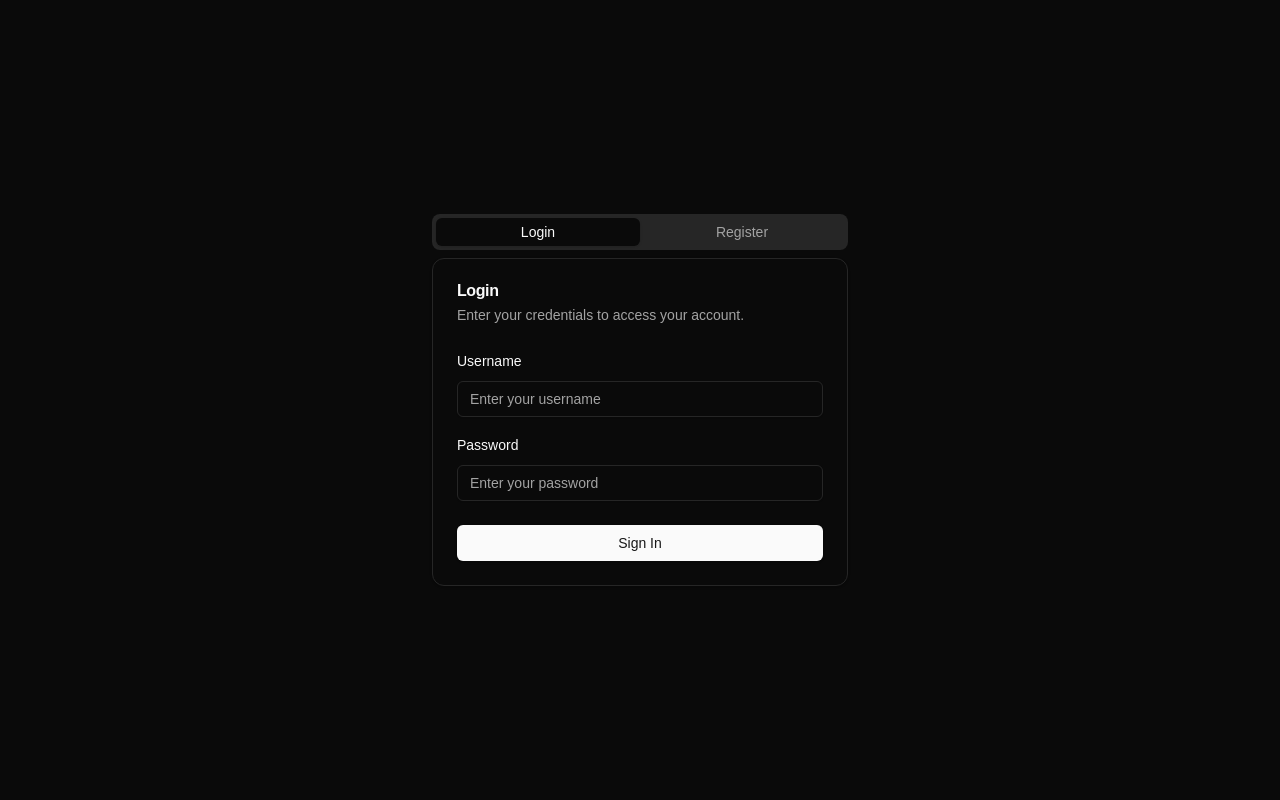
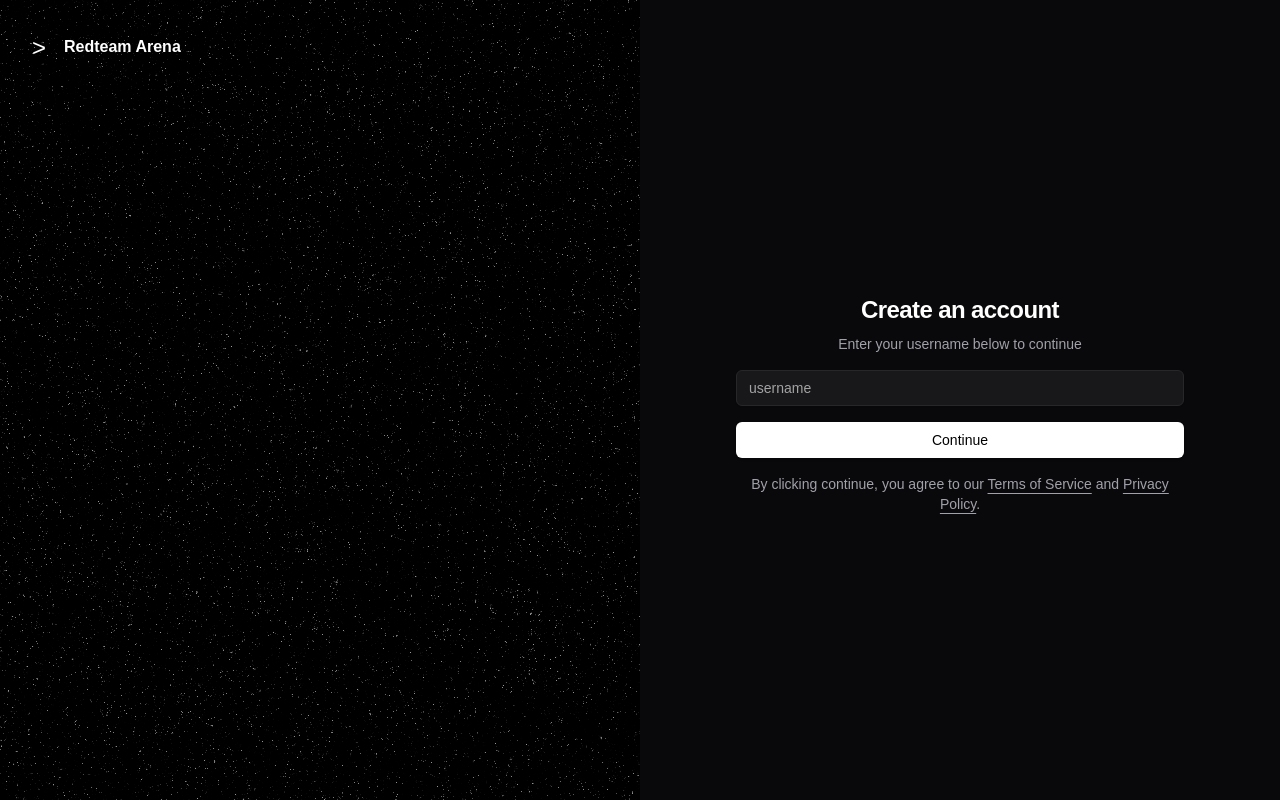
Before and after one commit to shizhouxing/project-enigma, a Next.js app: page /login in a window 1280 px wide. Built offline with nearby package versions, Linux system fonts and the light colour scheme.

Commit message:
add dummy authentication page

```diff
--- a/src/components/cards/auth.tsx
+++ b/src/components/cards/auth.tsx
@@ -1,146 +1,306 @@
-'use client';
-import { useState } from 'react';
-import { Card, CardContent, CardDescription, CardFooter, CardHeader, CardTitle } from '@/components/ui/card';
-import { Input } from '@/components/ui/input';
-import { Button } from '@/components/ui/button';
-import { Label } from '@/components/ui/label';
-import { Tabs, TabsContent, TabsList, TabsTrigger } from '@/components/ui/tabs';
-import { Alert, AlertDescription } from '@/components/ui/alert';
-import { Loader2 } from 'lucide-react';
+"use client";
+import React, { useState } from "react";
+import { Button } from "@/components/ui/button";
+import { Input } from "@/components/ui/input";
+import { Tabs, TabsContent } from "@/components/ui/tabs";
+import { SignupFormSchema } from "@/lib/definition";
+import { Alert, AlertDescription } from "../ui/alert";
+import { Label } from "../ui/label";
+import Link from "next/link";
 
-export default function AuthCard() {
-  const [loading, setLoading] = useState(false);
-  const [error, setError] = useState('');
+const NoisePattern = () => (
+  <svg
+    className="absolute inset-0 w-full h-full opacity-32"
+    xmlns="http://www.w3.org/2000/svg"
+    version="1.1"
+    xmlnsXlink="http://www.w3.org/1999/xlink"
+    viewBox="0 0 700 700"
+    preserveAspectRatio="none"
+  >
+    <defs>
+      <filter
+        id="nnnoise-filter"
+        x="-20%"
+        y="-20%"
+        width="140%"
+        height="140%"
+        filterUnits="objectBoundingBox"
+        primitiveUnits="userSpaceOnUse"
+        colorInterpolationFilters="linearRGB"
+      >
+        <feTurbulence
+          type="fractalNoise"
+          baseFrequency="0.162"
+          numOctaves="4"
+          seed="15"
+          stitchTiles="stitch"
+          x="0%"
+          y="0%"
+          width="100%"
+          height="100%"
+          result="turbulence"
+        />
+        <feSpecularLighting
+          surfaceScale="24"
+          specularConstant="0.6"
+          specularExponent="20"
+          lightingColor="#ffffff"
+          x="0%"
+          y="0%"
+          width="100%"
+          height="100%"
+          in="turbulence"
+          result="specularLighting"
+        >
+          <feDistantLight azimuth="3" elevation="30" />
+        </feSpecularLighting>
+      </filter>
+    </defs>
+    <rect width="700" height="700" fill="transparent" />
+    <rect
+      width="700"
+      height="700"
+      fill="#ffffff"
+      filter="url(#nnnoise-filter)"
+    />
+  </svg>
+);
 
-  const handleSubmit = async (event: React.FormEvent<HTMLFormElement>) => {
-    event.preventDefault();
-    setLoading(true);
-    setError('');
+const AuthPage = () => {
+  const [username, setUsername] = useState("");
+  const [password, setPassword] = useState("");
+  const [confirmPassword, setConfirmPassword] = useState("");
+  const [step, setStep] = useState("username"); // username, signin, signup
+  const [error, setError] = useState("");
 
-    // Simulate API call
-    await new Promise<void>(resolve => setTimeout(resolve, 1000));
-
-    setLoading(false);
-    // Add your actual form submission logic here
-    // ...
+  // Simulate checking if user exists
+  const checkUserExists = async (username: string) => {
+    // Replace this with your actual API call
+    return new Promise((resolve) => {
+      setTimeout(() => {
+        // Simulate some existing usernames
+        const existingUsers = ["john", "jane", "admin"];
+        resolve(existingUsers.includes(username.toLowerCase()));
+      }, 500);
+    });
   };
 
+  const handleUsernameSubmit = async () => {
+    if (!username) {
+      setError("Username is required");
+      return;
+    }
+
+    try {
+      const userExists = await checkUserExists(username);
+      setStep(userExists ? "signin" : "signup");
+      setError("");
+    } catch (err) {
+      setError("Error checking username");
+    }
+  };
+
+  const handleSignIn = async (e: React.FormEvent<HTMLFormElement>) => {
+    e.preventDefault();
+    if (!password) {
+      setError("Password is required");
+      return;
+    }
+    // Add your sign-in logic here
+    console.log("Signing in:", { username, password });
+  };
+
+  const handleSignUp = async (e: React.FormEvent<HTMLFormElement>) => {
+    e.preventDefault();
+    if (!password) {
+      setError("Password is required");
+      return;
+    }
+    if (password !== confirmPassword) {
+      setError("Passwords do not match");
+      return;
+    }
+    if (password.length < 8) {
+      setError("Password must be at least 8 characters");
+      return;
+    }
+    // Add your sign-up logic here
+    console.log("Signing up:", { username, password });
+  };
 
   return (
-    <div className="dark flex items-center justify-center min-h-screen">
-      <div className="w-full max-w-md p-4">
-        <Tabs defaultValue="login" className="w-full">
-          <TabsList className="grid w-full grid-cols-2">
-            <TabsTrigger value="login">Login</TabsTrigger>
-            <TabsTrigger value="register">Register</TabsTrigger>
-          </TabsList>
+    <div className="min-h-screen grid grid-cols-2">
+      {/* Left section with testimonial */}
+      <div className="bg-black p-8 flex flex-col justify-between relative overflow-hidden">
+        <NoisePattern />
+        {/* Content overlay */}
+        <div className="relative z-10">
+          <Link href={"/"}>
+            <div className="flex items-center gap-2">
+              <div className="h-[1.9rem] w-6 text-2xl text-white">{">"}</div>
+              <span className="text-white font-semibold">Redteam Arena</span>
+            </div>
+          </Link>
+        </div>
+      </div>
 
-          <TabsContent value="login">
-            <Card>
-              <CardHeader>
-                <CardTitle>Login</CardTitle>
-                <CardDescription>
-                  Enter your credentials to access your account.
-                </CardDescription>
-              </CardHeader>
-              <form onSubmit={handleSubmit}>
-                <CardContent className="space-y-4">
+      {/* Right section with auth forms */}
+      <div className="flex flex-col justify-center p-8 bg-zinc-950">
+        <div className="w-full max-w-md mx-auto space-y-6">
+          <Tabs defaultValue="signup" className="w-full">
+            <TabsContent value="signup" className="space-y-4">
+              <div className="space-y-2 text-center">
+                <h1 className="text-2xl font-semibold tracking-tight text-white">
+                  {step === "username" && "Create an account"}
+                  {step === "signin" && "Sign in"}
+                  {step === "signup" && "Create account"}
+                </h1>
+                <p className="text-sm text-zinc-400">
+                  {step === "username" &&
+                    "Enter your username below to continue"}
+                  {step === "signin" && "Enter your password to sign in"}
+                  {step === "signup" &&
+                    "Create a password for your new account"}
+                </p>
+              </div>
+
               {error && (
-                    <Alert variant="destructive">
+                <Alert
+                  variant="destructive"
+                  className="bg-red-900/20 border-red-900/50 text-red-400"
+                >
                   <AlertDescription>{error}</AlertDescription>
                 </Alert>
               )}
+
+              <div className="space-y-4">
+                {step === "username" && (
+                  <>
+                    <Input
+                      type="text"
+                      placeholder="username"
+                      value={username}
+                      onChange={(e) => setUsername(e.target.value)}
+                      className="bg-zinc-900 border-zinc-800 text-white"
+                    />
+                    <Button
+                      className="w-full bg-white text-black hover:bg-gray-100"
+                      onClick={handleUsernameSubmit}
+                    >
+                      Continue
+                    </Button>
+                  </>
+                )}
+
+                {step === "signin" && (
+                  <form onSubmit={handleSignIn} className="space-y-4">
                     <div className="space-y-2">
-                    <Label htmlFor="username">Username</Label>
+                      <div className="text-sm text-zinc-400">
+                        Signing in as {username}
+                      </div>
                       <Input
-                      id="username"
-                      type="username"
-                      placeholder="Enter your username"
-                      required
+                        type="password"
+                        placeholder="Password"
+                        value={password}
+                        onChange={(e) => setPassword(e.target.value)}
+                        className="bg-zinc-900 border-zinc-800 text-white"
                       />
                     </div>
-                  <div className="space-y-2">
-                    <Label htmlFor="password">Password</Label>
-                    <Input
-                      id="password"
-                      type="password"
-                      placeholder="Enter your password"
-                      required
-                    />
-                  </div>
-                </CardContent>
-                <CardFooter className="flex flex-col space-y-4">
                     <Button
                       type="submit"
-                    className="w-full"
-                    disabled={loading}
+                      className="w-full bg-white text-black hover:bg-gray-100"
                     >
-                    {loading && <Loader2 className="mr-2 h-4 w-4 animate-spin" />}
-                    Sign In
+                      Sign in
                     </Button>
-                </CardFooter>
+                    <Button
+                      type="button"
+                      variant="ghost"
+                      className="w-full text-zinc-400 hover:text-white"
+                      onClick={() => {
+                        setStep("username");
+                        setPassword("");
+                        setError("");
+                      }}
+                    >
+                      Use a different account
+                    </Button>
                   </form>
-            </Card>
-          </TabsContent>
+                )}
 
-          <TabsContent value="register">
-            <Card>
-              <CardHeader>
-                <CardTitle>Create Account</CardTitle>
-                <CardDescription>
-                  Enter your details to create a new account.
-                </CardDescription>
-              </CardHeader>
-              <form onSubmit={handleSubmit}>
-                <CardContent className="space-y-4">
-                  {error && (
-                    <Alert variant="destructive">
-                      <AlertDescription>{error}</AlertDescription>
-                    </Alert>
-                  )}
+                {step === "signup" && (
+                  <form onSubmit={handleSignUp} className="space-y-4">
                     <div className="space-y-2">
-                    <Label htmlFor="register-email">Username</Label>
+                      <div className="text-sm text-zinc-400">
+                        Creating account for {username}
+                      </div>
+                      <Label className="block mb-2 text-sm font-medium text-white pt-[0.1rem]">
+                        Password
                         <Input
-                      id="register-email"
-                      type="email"
-                      placeholder="Enter your username"
-                      required
+                          type="password"
+                          placeholder="**************"
+                          value={password}
+                          onChange={(e) => setPassword(e.target.value)}
+                          className="mt-1 block w-full bg-zinc-900 border-zinc-800 text-white"
                         />
+                      </Label>
+
+                      <label className="block mb-2 text-sm font-medium text-white">
+                        Confirm Password
+                        <Input
+                          type="password"
+                          placeholder="**************"
+                          value={confirmPassword}
+                          onChange={(e) => setConfirmPassword(e.target.value)}
+                          className="mt-1 block w-full bg-zinc-900 border-zinc-800 text-white"
+                        />
+                      </label>
                     </div>
-                  <div className="space-y-2">
-                    <Label htmlFor="register-password">Password</Label>
-                    <Input
-                      id="register-password"
-                      type="password"
-                      placeholder="Create a password"
-                      required
-                    />
-                  </div>
-                  <div className="space-y-2">
-                    <Label htmlFor="confirm-password">Confirm Password</Label>
-                    <Input
-                      id="confirm-password"
-                      type="password"
-                      placeholder="Confirm your password"
-                      required
-                    />
-                  </div>
-                </CardContent>
-                <CardFooter>
                     <Button
                       type="submit"
-                    className="w-full"
-                    disabled={loading}
+                      className="w-full bg-white text-black hover:bg-gray-100"
                     >
-                    {loading && <Loader2 className="mr-2 h-4 w-4 animate-spin" />}
-                    Create Account
+                      Create account
                     </Button>
-                </CardFooter>
+                    <Button
+                      type="button"
+                      variant="ghost"
+                      className="w-full text-zinc-400 hover:text-white"
+                      onClick={() => {
+                        setStep("username");
+                        setPassword("");
+                        setConfirmPassword("");
+                        setError("");
+                      }}
+                    >
+                      Use a different username
+                    </Button>
                   </form>
-            </Card>
+                )}
+
+                <p className="text-center text-sm text-zinc-400">
+                  By clicking continue, you agree to our{" "}
+                  <a
+                    href="/term_of_service"
+                    className="underline underline-offset-4 hover:text-white"
+                  >
+                    Terms of Service
+                  </a>{" "}
+                  and{" "}
+                  <a
+                    href="/privacy_policy"
+                    className="underline underline-offset-4 hover:text-white"
+                  >
+                    Privacy Policy
+                  </a>
+                  .
+                </p>
+              </div>
             </TabsContent>
           </Tabs>
         </div>
       </div>
+    </div>
   );
-}
+};
+
+export default AuthPage;
```
Lines whose indentation alone changed are shown as unchanged.
